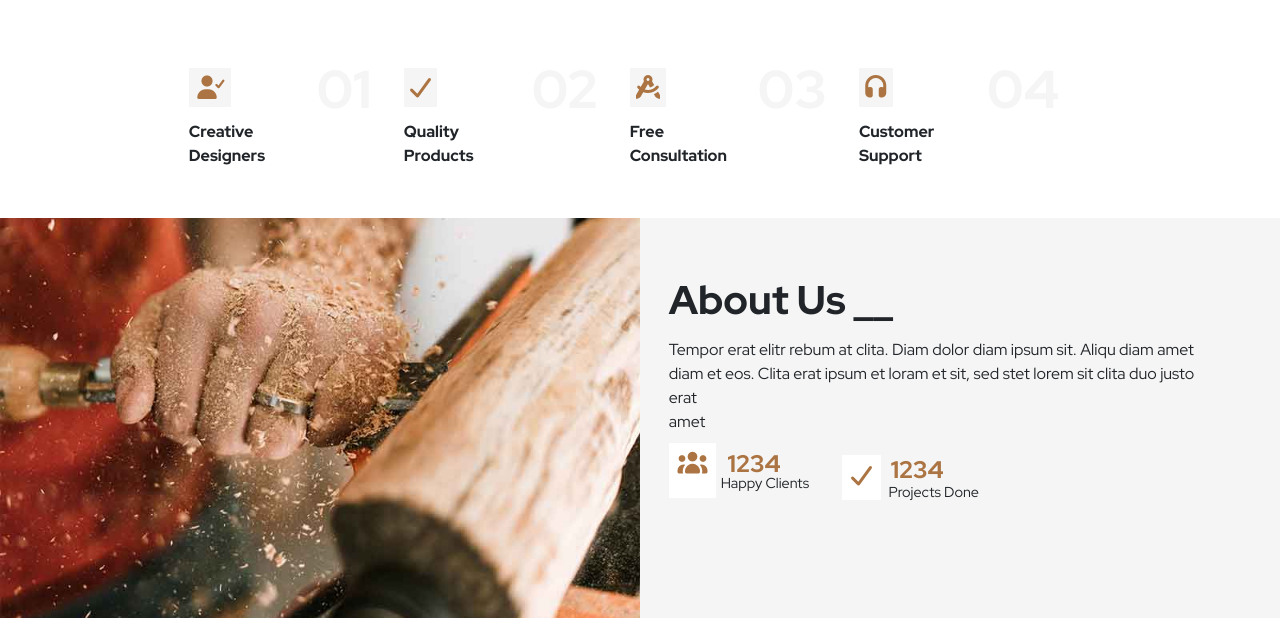
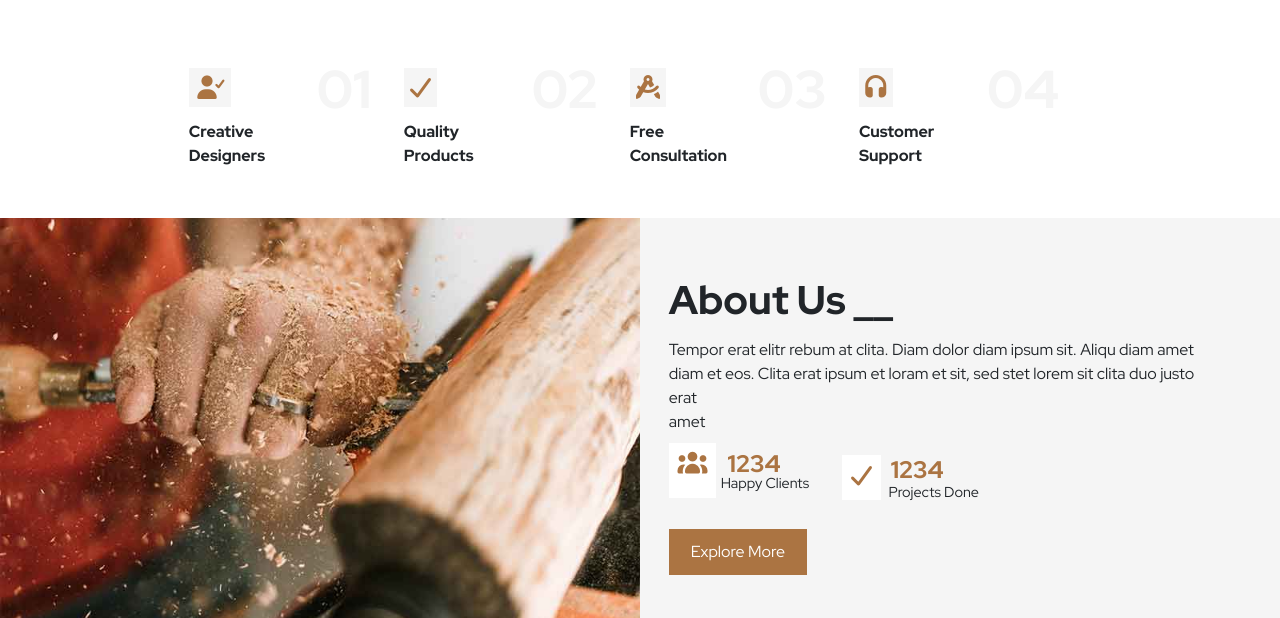
Before and after one commit to mohabrd/projet_remed_mohamed, a website: page index.html in a window 1280 px wide. Shown: the part 1122-1740 px from the top of the page. Drawn offline with nearby package versions, Linux system fonts and the light colour scheme.

Commit message:
ajout du button de la section about et de ses propriétés css

```diff
--- a/index.html
+++ b/index.html
@@ -204,6 +204,9 @@
                     <p>1234</p>
                     <span>Projects Done</span>
                 </div>
+                <div class="aboutbtn">
+                    <button>Explore More</button>
+                </div>
             </div>
         </section>
     </main>
--- a/src/sass/modules/_section_about.scss
+++ b/src/sass/modules/_section_about.scss
@@ -91,3 +91,18 @@ body {
     margin-top: 7.5%;
     margin-left: 12.5%;
 }
+
+.aboutbtn {
+    margin-top: 4.44%;
+    margin-left: 5%;
+
+}
+
+.aboutbtn button {
+    border: none;
+    padding: 2%;
+    padding-left: 4%;
+    padding-right: 4%;
+    color: white;
+    background-color: #ab7442;
+}
```
Also changed, not shown: public/css/app.css.
